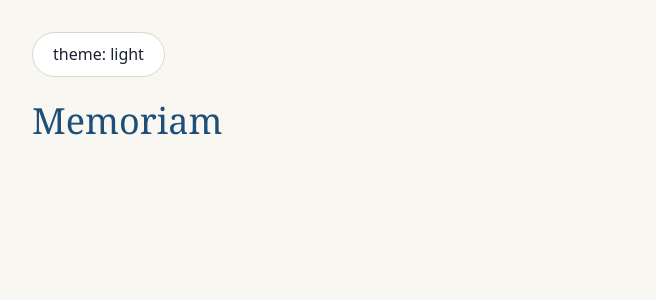
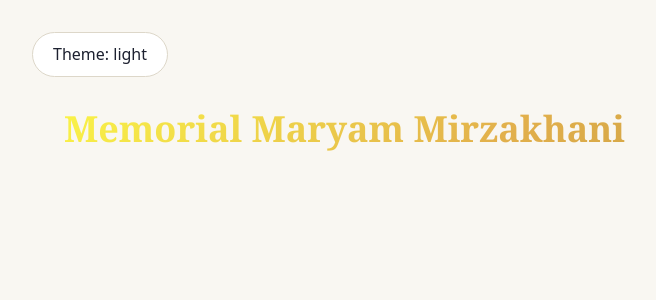
Before and after one commit to YaSaMaN-Za/Mirzakhani-Maryam-Memorial, a React (Vite) app: page / in a window 1280 px wide. Shown: the top 300 px of the page, without its empty margins (0-656 px from the left). Built offline with nearby package versions, Linux system fonts and the light colour scheme.

Commit message:
edit text and style in app.jsx

```diff
--- a/src/App.jsx
+++ b/src/App.jsx
@@ -10,9 +10,10 @@ export default function App() {
         onClick={toggleTheme}
         className="rounded-full border border-line bg-surface px-5 py-2 text-ink"
       >
-        theme: {theme}
+        Theme: {theme}
       </button>
-      <h1 className="mt-6 font-serif text-4xl text-accent">Memoriam</h1>
-    </div>
+      <h1 className="p-8 font-serif text-4xl font-bold bg-[linear-gradient(135deg,#fdfc47_0%,#e2b04c_40%,#c49a3f_70%,#ac8a3a_100%)] bg-clip-text text-transparent">      Memorial Maryam Mirzakhani
+      </h1>
+          </div>
   )
 }
```
